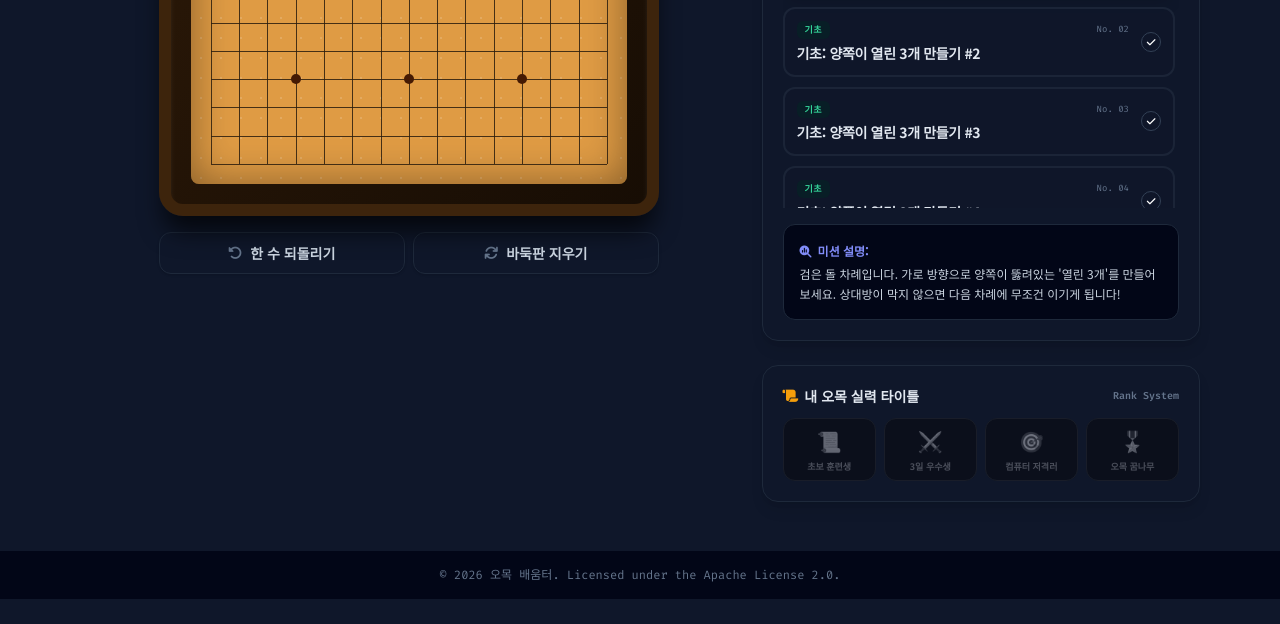
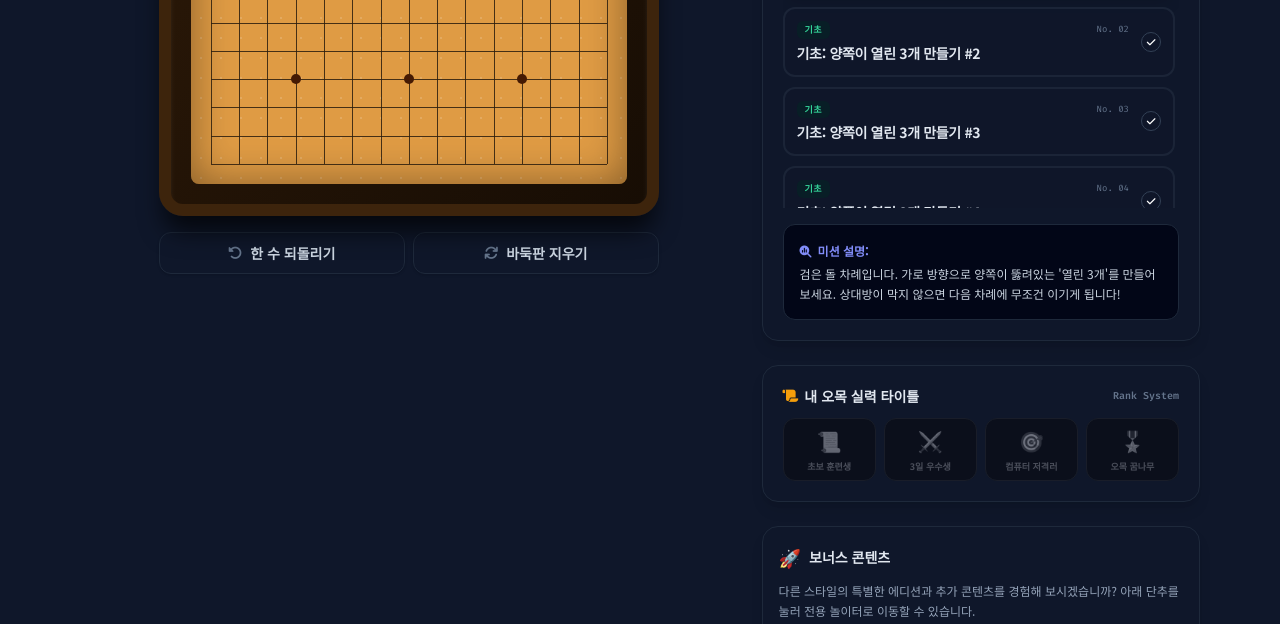
Before and after one commit to jun6k66-cloud/mok, a plain HTML site: page index.html in a window 1280 px wide. Shown: the part 461-1085 px from the top of the page. Before the commit the page ends 1060 px from the top, so only its background shows below. Drawn offline with nearby package versions, Linux system fonts and the light colour scheme.

Commit message:
Update index.html

```diff
--- a/index.html
+++ b/index.html
@@ -346,6 +346,20 @@
                         <span class="text-[9px] font-bold text-slate-400 mt-1.5 leading-tight">오목 꿈나무</span>
                     </div>
                 </div>
+            </div>
+
+            <!-- 추가 에디션 즐기기 버튼 카드 -->
+            <div class="bg-slate-900 rounded-2xl p-4 shadow-lg border border-slate-800 flex flex-col gap-2.5">
+                <div class="flex items-center gap-2">
+                    <span class="text-lg">🚀</span>
+                    <h3 class="font-bold text-slate-200 text-sm">보너스 콘텐츠</h3>
+                </div>
+                <p class="text-xs text-slate-400 leading-relaxed">
+                    다른 스타일의 특별한 에디션과 추가 콘텐츠를 경험해 보시겠습니까? 아래 단추를 눌러 전용 놀이터로 이동할 수 있습니다.
+                </p>
+                <a href="https://jun6k66-cloud.github.io/dd/" target="_blank" class="w-full bg-gradient-to-r from-indigo-600 to-indigo-700 hover:from-indigo-500 hover:to-indigo-600 text-white font-extrabold py-2.5 px-4 rounded-xl transition-all text-xs flex items-center justify-center gap-2 shadow-md border border-indigo-500/50">
+                    <i class="fa-solid fa-rocket animate-bounce"></i> 추가 에디션 즐기기
+                </a>
             </div>
 
         </div>
@@ -1614,6 +1628,7 @@
             return totalScore;
         }
 
+        // 라인 상의 돌 개수 세기
         function countSequenceInLine(r, c, dr, dc, targetColor) {
             let count = 1;
             let openEnds = 0;
```
